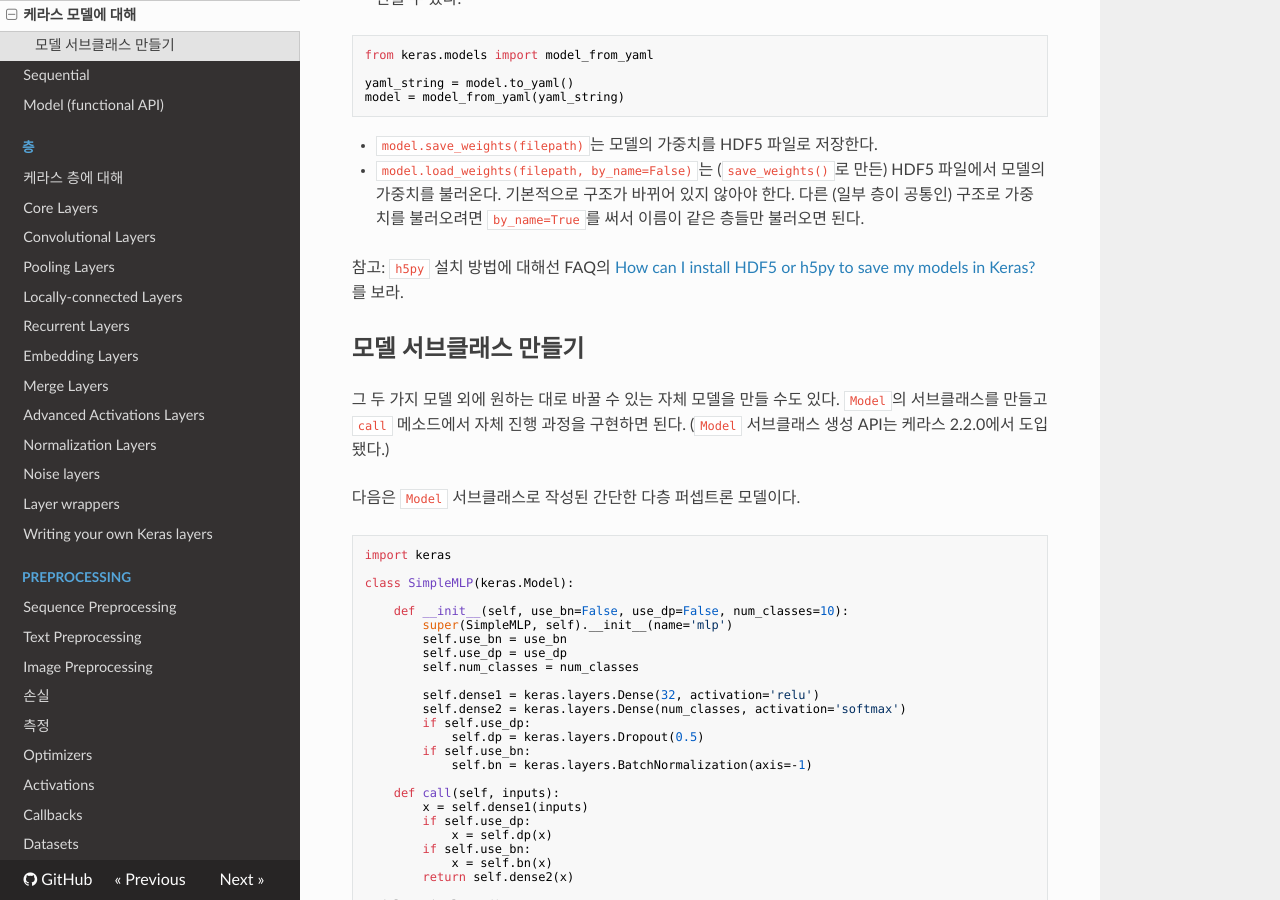
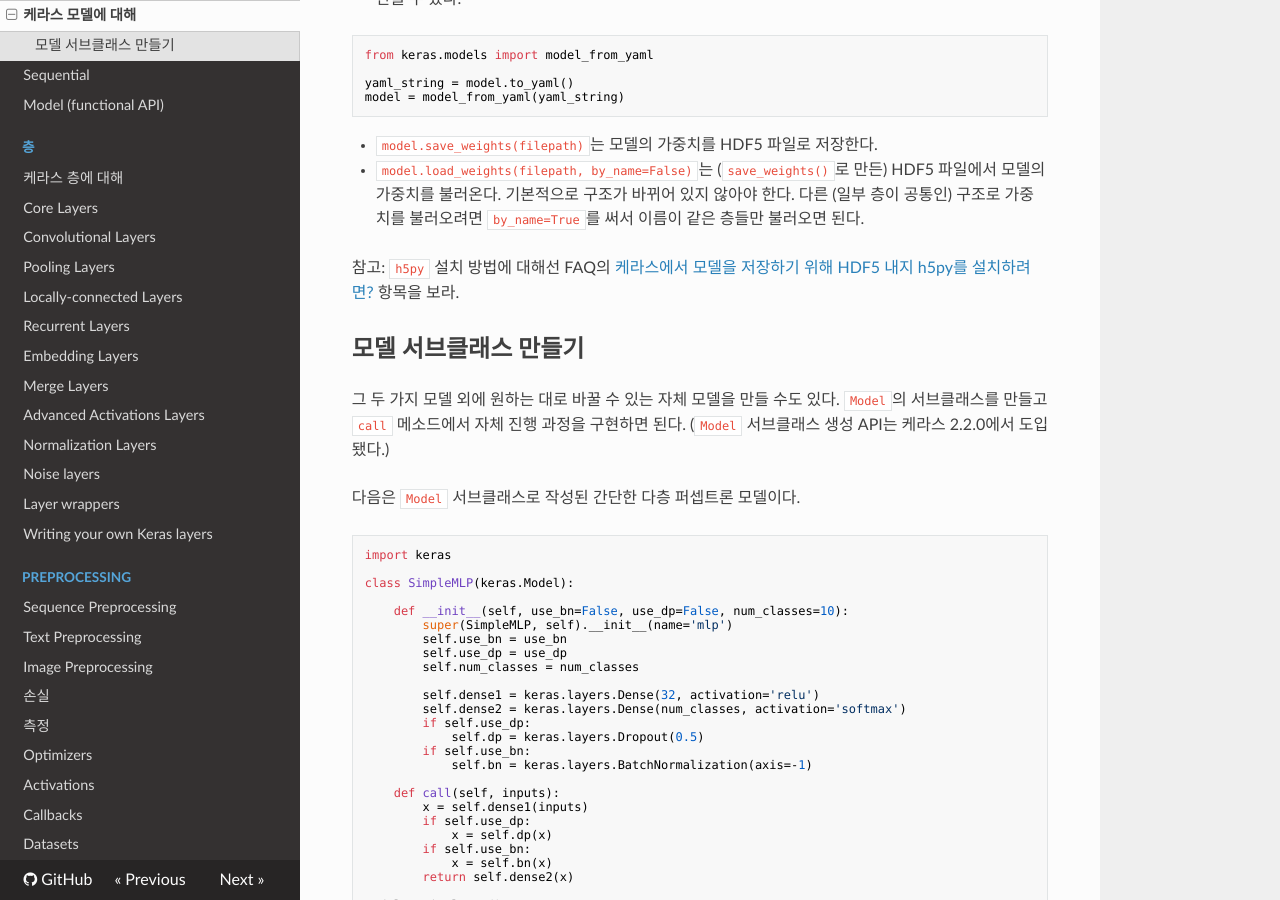
Before and after one commit to wariua/keras-docs-ko, an MkDocs documentation site: the page built from sources/models/about-keras-models.md, in a window 1280 px wide and 900 px high, scrolled down 870 px. Built offline with MkDocs 1.6.1, drawn with Linux system fonts in a browser that asks for light colours; nearby versions of some CDN libraries; old or Windows-style settings are respelled for this version of MkDocs.

Commit message:
fix link

```diff
--- a/sources/models/about-keras-models.md
+++ b/sources/models/about-keras-models.md
@@ -39,7 +39,7 @@ model = model_from_yaml(yaml_string)
 - `model.save_weights(filepath)`는 모델의 가중치를 HDF5 파일로 저장한다.
 - `model.load_weights(filepath, by_name=False)`는 (`save_weights()`로 만든) HDF5 파일에서 모델의 가중치를 불러온다. 기본적으로 구조가 바뀌어 있지 않아야 한다. 다른 (일부 층이 공통인) 구조로 가중치를 불러오려면 `by_name=True`를 써서 이름이 같은 층들만 불러오면 된다.
 
-참고: `h5py` 설치 방법에 대해선 FAQ의 [How can I install HDF5 or h5py to save my models in Keras?](/getting-started/faq/#how-can-i-install-HDF5-or-h5py-to-save-my-models-in-Keras)를 보라.
+참고: `h5py` 설치 방법에 대해선 FAQ의 [케라스에서 모델을 저장하기 위해 HDF5 내지 h5py를 설치하려면?](/getting-started/faq/#hdf5-h5py) 항목을 보라.
 
 
 ## 모델 서브클래스 만들기
```
